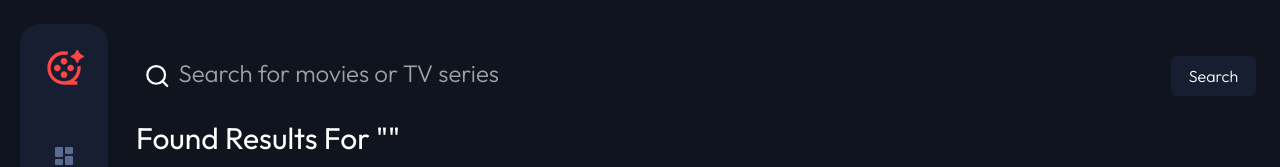
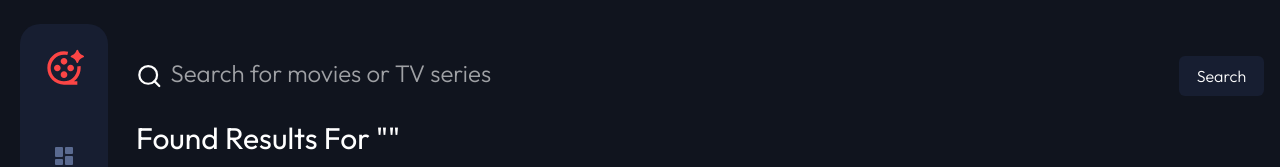
Before and after one commit to blade-01/react-projects, a React (Vite) app: page /search in a window 1280 px wide. Shown: the top 167 px of the page. Built offline with nearby package versions, Linux system fonts and the light colour scheme; no server answers; a web font is replaced by a local one.

Commit message:
Adjust padding in Search component for improved layout

```diff
--- a/src/components/Ui/Input/Search.jsx
+++ b/src/components/Ui/Input/Search.jsx
@@ -86,7 +86,7 @@ export default function Search({
 
   return (
     <div>
-      <div className="relative bg-transparent p-2 flex items-center gap-2 mb-4 basis-[80%]">
+      <div className="relative bg-transparent py-2 flex items-center gap-2 mb-4 basis-[80%]">
         <FiSearch className="text-white text-[25px] md:text-3xl" />
 
         <input
```
